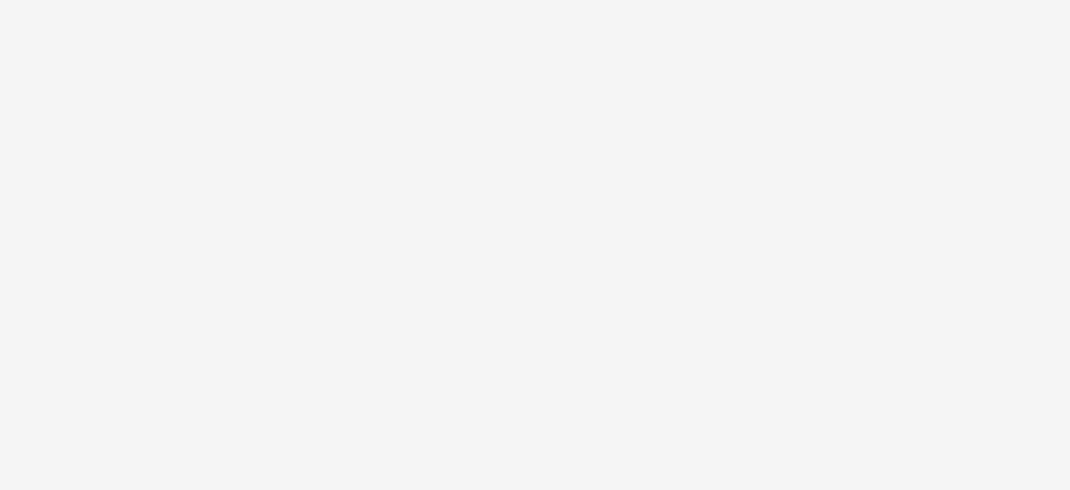
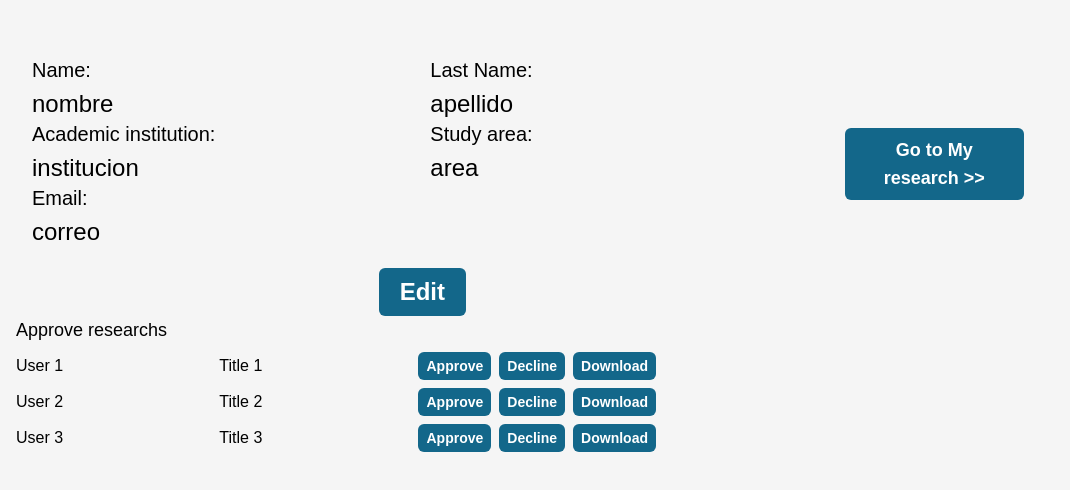
Before and after one commit to ARQUI-SOFTWARE-EMERGENTES/papervault-app, an Angular app: page /profile/1 in a window 1280 px wide. Before the commit this address led to /. Shown: the top 490 px of the page, without its empty margins (0-1070 px from the left). Built offline with nearby package versions, Linux system fonts and the light colour scheme; data requests are answered from the project's data file; a web font is replaced by a local one.

Commit message:
feat: add service profile

```diff
--- /dev/null
+++ b/server/db.json
@@ -0,0 +1,12 @@
+{
+  "users": [
+    {
+      "id": "1",
+      "name": "nombre",
+      "lastName": "apellido",
+      "academicInstitution": "institucion",
+      "studyArea": "area",
+      "email": "correo"
+    }
+  ]
+}
--- a/src/app/app.config.ts
+++ b/src/app/app.config.ts
@@ -3,7 +3,8 @@ import { provideRouter } from '@angular/router';
 
 import { routes } from './app.routes';
 import { provideClientHydration } from '@angular/platform-browser';
+import { provideHttpClient } from '@angular/common/http';
 
 export const appConfig: ApplicationConfig = {
-  providers: [provideZoneChangeDetection({ eventCoalescing: true }), provideRouter(routes), provideClientHydration()]
+  providers: [provideZoneChangeDetection({ eventCoalescing: true }), provideRouter(routes), provideClientHydration(), provideHttpClient()]
 };
--- a/src/app/app.routes.ts
+++ b/src/app/app.routes.ts
@@ -12,5 +12,5 @@ export const routes: Routes = [
     { path:'search', component: SearchComponent},
     { path:'upload', component: UploadComponent},
     { path:'upload-succesfully', component: UploadSuccesfullyComponent},
-    { path:'profile', component: ProfileComponent}
+    { path:'profile/:id', component: ProfileComponent}
 ];
--- /dev/null
+++ b/src/app/profile/interface/profile.ts
@@ -0,0 +1,8 @@
+export interface Profile {
+    id: number;
+    name: string;
+    lastName: string;
+    academicInstitution: string;
+    studyArea: string;
+    email: string;
+}
--- a/src/app/profile/profile.component.html
+++ b/src/app/profile/profile.component.html
@@ -3,78 +3,58 @@
         <div *ngIf="!edit" class="1">
             <div class="flex gap-4">
                 <div class="flex flex-col gap-1 w-full">
-                    <p class="text-2xl">Name:</p>
-                    <p class="m-0"></p>
+                    <p class="text-xl">Name:</p>
+                    <p class="text-2xl">{{this.profileData.name}}</p>
                 </div>
                 <div class="flex flex-col gap-1 w-full">
-                    <p class="text-2xl">Last Name:</p>
-                    <p class="m-0"></p>
+                    <p class="text-xl">Last Name:</p>
+                    <p class="text-2xl">{{this.profileData.lastName}}</p>
                 </div>
             </div>
             <div class="flex gap-4">
                 <div class="flex flex-col gap-1 w-full">
-                    <p class="text-2xl">Academic institution:</p>
-                    <p class="text-xs"></p>
+                    <p class="text-xl">Academic institution:</p>
+                    <p class="text-2xl">{{this.profileData.academicInstitution}}</p>
                 </div>
                 <div class="flex flex-col gap-1 w-full">
-                    <p class="text-2xl">Study area:</p>
-                    <p class="text-xs"></p>
-                </div>
-            </div>
-            <div class="flex gap-4">
-                <div class="flex flex-col gap-1 w-full">
-                    <p class="text-2xl">Academic experience:</p>
-                    <p class="text-xs"></p>
-                </div>
-                <div class="flex flex-col gap-1 w-full">
-                    <p class="text-2xl">Achievements:</p>
-                    <p class="m-0"></p>
+                    <p class="text-xl">Study area:</p>
+                    <p class="text-2xl">{{this.profileData.studyArea}}</p>
                 </div>
             </div>
             <div class="flex flex-col gap-1 w-full">
-                <p class="text-2xl">Email:</p>
-                <p class="m-0"></p>
+                <p class="text-xl">Email:</p>
+                <p class="text-2xl">{{this.profileData.email}}</p>
             </div>
             <div class="w-2/3 h-15 mx-auto flex justify-center items-center mt-5">
                 <button type="button" (click)="toggleEdit()" class="text-2xl bg-secondary rounded-md p-2 w-1/6 h-15 font-bold text-white">Edit</button>
             </div>
         </div>
 
-        <div *ngIf="edit" class="2">
-            <form>
+        <div  class="2" >
+            <form *ngIf="edit" (submit)="onSubmit()" #profileForm="ngForm">
                 <div class="flex gap-4">
                     <div class="flex flex-col gap-1 w-full">
                         <label for="name" class="text-2xl">Name</label>
-                        <input type="text" id="name" formControlName="name" class="rounded-md h-9 w-full pl-2">
+                        <input type="text" id="name" [(ngModel)]="this.profileData.name" [ngModelOptions]="{standalone: true}" class="rounded-md h-9 w-full pl-2">
                     </div>
                     <div class="flex flex-col gap-1 w-full">
                         <label for="lastname" class="text-2xl">Last Name</label>
-                        <input type="text" id="lastname" formControlName="lastname" class="rounded-md h-9 w-full pl-2">
+                        <input type="text" id="lastname" [(ngModel)]="this.profileData.lastName" [ngModelOptions]="{standalone: true}" class="rounded-md h-9 w-full pl-2">
                     </div>
                 </div>
                 <div class="flex gap-4">
                     <div class="flex flex-col gap-1 w-full">
                         <label for="academicI" class="text-2xl">Academic institution</label>
-                        <input type="text" id="academicI" formControlName="academicI" class="rounded-md h-9 w-full pl-2">
+                        <input type="text" id="academicI" [(ngModel)]="this.profileData.academicInstitution" [ngModelOptions]="{standalone: true}" class="rounded-md h-9 w-full pl-2">
                     </div>
                     <div class="flex flex-col gap-1 w-full">
                         <label for="studyA" class="text-2xl">Study area</label>
-                        <input type="text" id="studyA" formControlName="studyA" class="rounded-md h-9 w-full pl-2">
-                    </div>
-                </div>
-                <div class="flex gap-4">
-                    <div class="flex flex-col gap-1 w-full">
-                        <label for="academicE" class="text-2xl">Academic experience</label>
-                        <input type="text" id="academicE" formControlName="academicE" class="rounded-md h-9 w-full pl-2">
-                    </div>
-                    <div class="flex flex-col gap-1 w-full">
-                        <label for="achievements" class="text-2xl">Achievements</label>
-                        <input type="text" id="achievements" formControlName="achievements" class="rounded-md h-9 w-full pl-2">
+                        <input type="text" id="studyA" [(ngModel)]="this.profileData.studyArea" [ngModelOptions]="{standalone: true}" class="rounded-md h-9 w-full pl-2">
                     </div>
                 </div>
                 <div class="flex flex-col gap-1">
                     <label for="email" class="text-2xl">Email</label>
-                    <input type="email" id="email" formControlName="email" class="rounded-md h-9 w-full pl-2">
+                    <input type="email" id="email" [(ngModel)]="this.profileData.email" [ngModelOptions]="{standalone: true}" class="rounded-md h-9 w-full pl-2">
                 </div>
                 <div class="w-2/3 h-15 mx-auto flex justify-between items-center mt-5">
                     <button type="submit" class="text-2xl bg-secondary rounded-md p-2 w-1/6 h-15 font-bold text-white">Save</button>
--- a/src/app/profile/profile.component.ts
+++ b/src/app/profile/profile.component.ts
@@ -1,20 +1,50 @@
-import { Component } from '@angular/core';
+import { Component, OnInit, ViewChild } from '@angular/core';
 import { CommonModule, NgIf } from '@angular/common';
+import { ProfileService } from './service/profile.service';
+import { Profile } from './interface/profile';
+import {ActivatedRoute} from "@angular/router";
+import {NgForm} from "@angular/forms";
+import { FormsModule } from '@angular/forms';
+import { ReactiveFormsModule } from '@angular/forms';
 
 @Component({
   selector: 'app-profile',
   standalone: true,
-  imports: [NgIf],
+  imports: [NgIf, FormsModule, ReactiveFormsModule],
   templateUrl: './profile.component.html',
   styleUrl: './profile.component.css'
 })
-export class ProfileComponent {
+export class ProfileComponent implements OnInit{
 
-  edit: boolean = false; // Variable to control the visibility
+  edit: boolean = false;
+  profile_id: any;
+  profileData: Profile
+
+  @ViewChild('profileForm', {static: false})
+  profileForm!: NgForm;
+
+  constructor(private profileService: ProfileService, private route: ActivatedRoute){
+    this.profileData = {} as Profile
+    this.profile_id = this.route.snapshot.paramMap.get('id');
+  }
 
   toggleEdit() {
-    this.edit = !this.edit; // Function to toggle the value of edit
+    this.edit = !this.edit;
+    console.log(this.profileData)
   }
 
+  ngOnInit(): void {
+    this.profileService.getById(this.profile_id).subscribe((response: any) => {
+      this.profileData = response
+      console.log(this.profileData)
+    })
+  }
 
+  onSubmit() {
+    this.profileService.update(this.profileData.id, this.profileData).subscribe((response: any) => {
+      this.profileData = response
+      this.edit = false
+      console.log(this.profileData)
+    });
+  }
 }
--- /dev/null
+++ b/src/app/profile/service/profile.service.ts
@@ -0,0 +1,48 @@
+import { Injectable } from '@angular/core';
+import {HttpClient, HttpErrorResponse, HttpHeaders, HttpResponse} from "@angular/common/http";
+import { Profile } from '../interface/profile';
+import {catchError, map, Observable, retry, throwError} from "rxjs";
+
+@Injectable({
+  providedIn: 'root'
+})
+export class ProfileService {
+
+  basePath = "http://localhost:3000/users"
+
+  httpOptions = {
+    headers: new HttpHeaders({
+      'Content-Type': 'application/json',
+    })
+  }
+
+  constructor(private http: HttpClient) { }
+
+  handleError(error: HttpErrorResponse) {
+    if (error.error instanceof ErrorEvent) {
+      // Default error handling
+      console.log(`An error occurred: ${error.error.message} `);
+    } else {
+      // Unsuccessful Response Error Code returned from Backend
+      console.error(
+        `Backend returned code ${error.status}, body was: ${error.error}`
+      );
+    }
+    // Return Observable with Error Message to Client
+    return throwError(() => new Error('Something happened with request, please try again later'));
+  }
+
+  getById(id: number): Observable<Profile> {
+    return this.http.get<Profile>(`${this.basePath}/${id}`, this.httpOptions)
+      .pipe(
+        retry(2),
+        catchError(this.handleError));
+  }
+
+  update(id: any, item: any): Observable<Profile> {
+    return this.http.put<Profile>(`${this.basePath}/${id}`, JSON.stringify(item), this.httpOptions)
+      .pipe(
+        retry(2),
+        catchError(this.handleError));
+  }
+}
```
Also changed, not shown: 1 other file (tests, documents, lock files or other folders).
